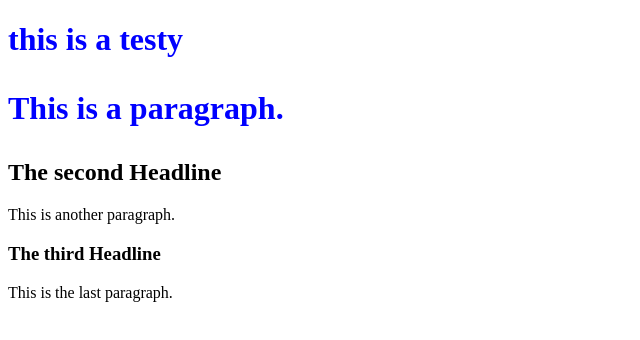
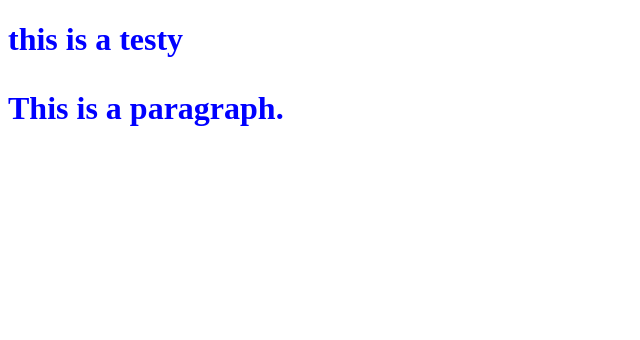
Before and after one commit to JuZie/Test, a plain HTML site: page index.html in a window 1280 px wide. Shown: the whole page, without its empty margins (0-640 px from the left). Drawn offline with Linux system fonts and the light colour scheme.

Commit message:
Revert "Preview to Main (#1)"
This reverts commit b29be6fe8dab7b915572ad92e8f646e63a657ce0.

```diff
--- a/index.html
+++ b/index.html
@@ -8,9 +8,6 @@
 
     <h1>this is a testy</h>
         <p>This is a paragraph.</p>
-        <h2>The second Headline</h2>
-        <p>This is another paragraph.</p>
-        <h3>The third Headline</h3>
-        <p>This is the last paragraph.</p>
+
 </body>
 </html>
```
